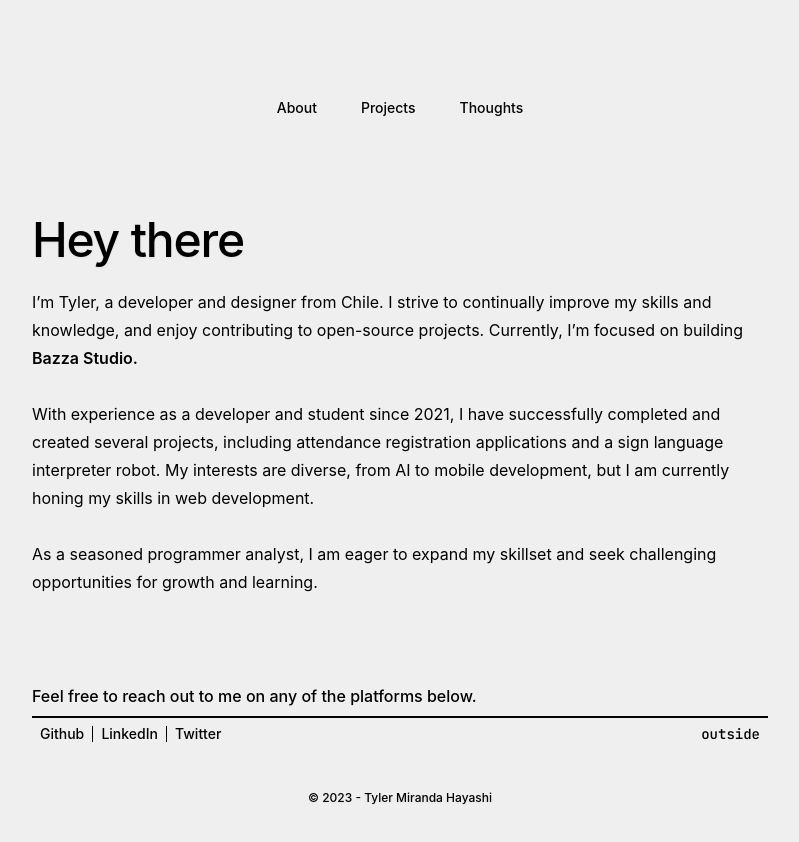
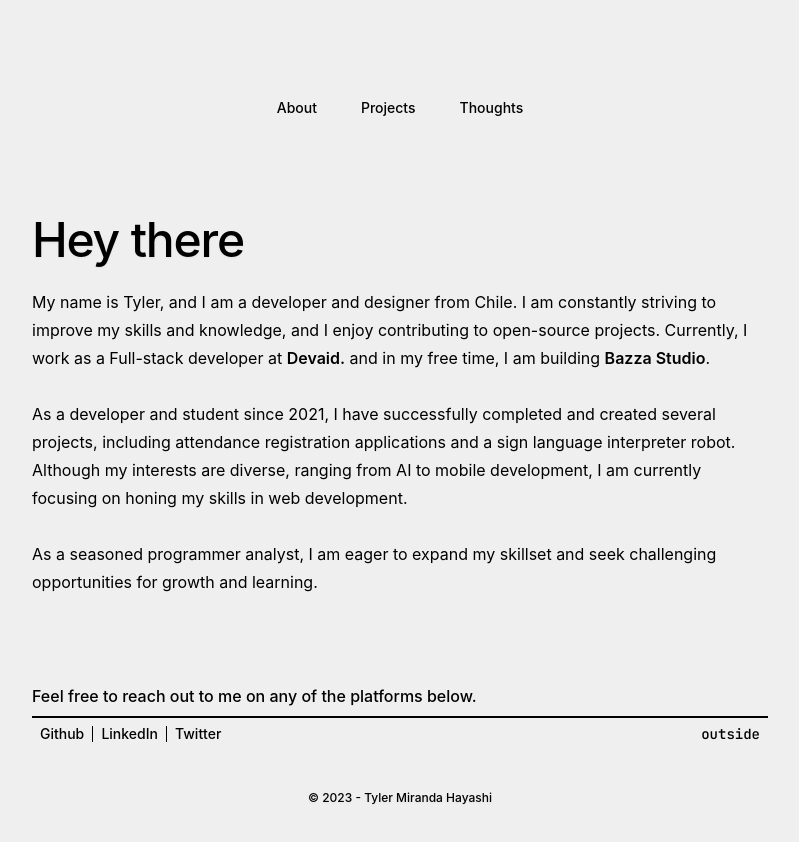
Before and after one commit to Vader-7/vw, a Next.js app: page /about in a window 1280 px wide. Shown: the top 842 px of the page, without its empty margins (240-1039 px from the left). Built offline with nearby package versions, Linux system fonts and the light colour scheme.

Commit message:
feat: update about

```diff
--- a/app/(home)/about/page.tsx
+++ b/app/(home)/about/page.tsx
@@ -16,37 +16,36 @@ export default function AboutPage() {
       <div className="text-sm leading-5 md:text-base md:leading-7">
         <motion.div variants={staggerChildrenP}>
           <p>
-            I&rsquo;m Tyler, a developer and designer from Chile. I strive to
-            continually improve my skills and knowledge, and enjoy contributing
-            to open-source projects. Currently, I&rsquo;m focused on building{" "}
+            My name is Tyler, and I am a developer and designer from Chile. I am constantly striving to improve my skills and knowledge, and I enjoy contributing to open-source projects. Currently, I work as a Full-stack developer at&nbsp;
+            <a
+              href="http://devaid.cl"
+              target="_blank"
+              className="font-semibold transition-colors duration-700 ease-in-out hover:text-zinc-400"
+              rel="noreferrer"
+            >Devaid.</a> and in my free time, I am building{" "}
             <a
               href="http://bazza.studio"
               target="_blank"
               className="font-semibold transition-colors duration-700 ease-in-out hover:text-zinc-400"
               rel="noreferrer"
             >
-              Bazza Studio.
-            </a>
+              Bazza Studio
+            </a>.
           </p>
         </motion.div>
         <br />
         <motion.div variants={staggerChildrenP}>
           <p>
-            With experience as a developer and student since 2021, I have
-            successfully completed and created several projects, including
-            attendance registration applications and a sign language interpreter
-            robot. My interests are diverse, from AI to mobile development, but
-            I am currently honing my skills in web development.
+            As a developer and student since 2021, I have successfully completed and created several projects, including attendance registration applications and a sign language interpreter robot. Although my interests are diverse, ranging from AI to mobile development, I am currently focusing on honing my skills in web development.
           </p>
         </motion.div>
         <br />
         <motion.div variants={staggerChildrenP}>
           <p>
-            As a seasoned programmer analyst, I am eager to expand my skillset
-            and seek challenging opportunities for growth and learning.
+            As a seasoned programmer analyst, I am eager to expand my skillset and seek challenging opportunities for growth and learning.
           </p>
         </motion.div>
       </div>
-    </motion.div>
+    </motion.div >
   )
 }
```
